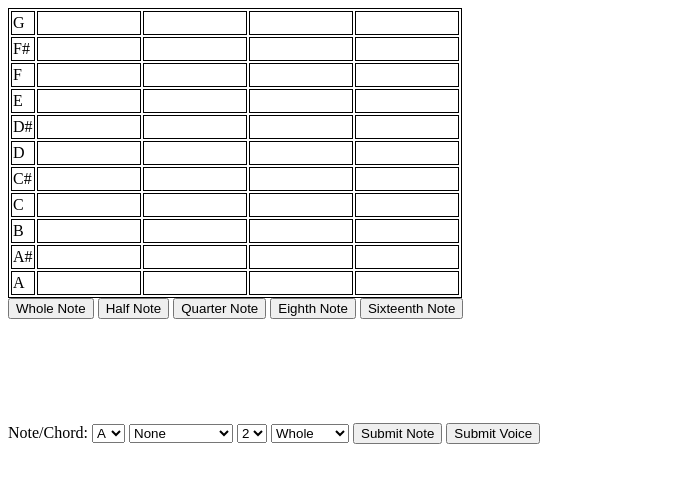
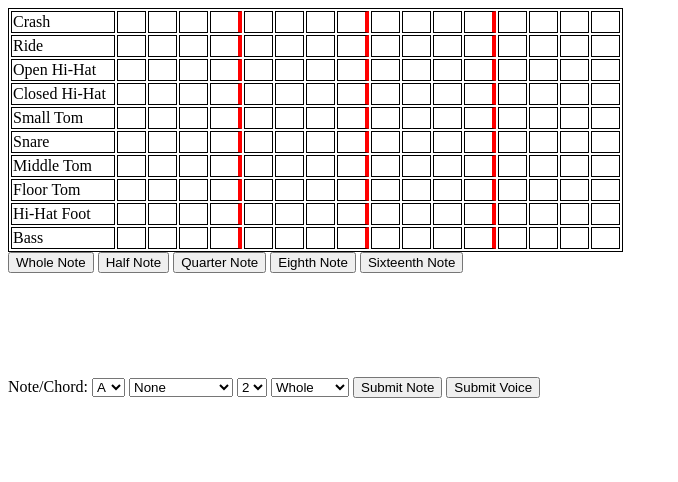
Before and after one commit to AaronKolenda/music-demo, a plain HTML site: page index.html in a window 1280 px wide. Shown: the whole page, without its empty margins (0-678 px from the left). Drawn offline with Linux system fonts and the light colour scheme.

Commit message:
adding looping through measure functionality

```diff
--- a/index.html
+++ b/index.html
@@ -14,77 +14,190 @@
     <div class="table-example">
     <table>
       <tr>
-        <td class="col1" id="startRow">G</td>
+        <td class="col1">Crash</td>
+        <td id="crash"></td>
+        <td class="two"></td>
+        <td class="three"></td>
+        <td class="beat-divide four"></td>
+        <td class="five"></td>
+        <td class="six"></td>
+        <td class="seven"></td>
+        <td class="beat-divide eight"></td>
+        <td class="nine"></td>
+        <td class="ten"></td>
+        <td class="eleven"></td>
+        <td class="beat-divide twelve"></td>
+        <td class="thirteen"></td>
+        <td class="fourteen"></td>
+        <td class="fifteen"></td>
+        <td class="sixteen"></td>
+      </tr>
+      <tr>
+        <td class="col1">Ride</td>
+        <td id="ride"></td>
+        <td></td>
+        <td></td>
+        <td class="beat-divide"></td>
         <td></td>
         <td></td>
         <td></td>
-        <td id="EndRow"></td>
-      </tr>
-      <tr>
-        <td class="col1">F#</td>
+        <td class="beat-divide"></td>
+        <td></td>
+        <td></td>
+        <td></td>
+        <td class="beat-divide"></td>
         <td></td>
         <td></td>
         <td></td>
         <td></td>
       </tr>
       <tr>
-        <td class="col1">F</td>
+        <td class="col1">Open Hi-Hat</td>
+        <td id="openHH"></td>
+        <td></td>
+        <td></td>
+        <td class="beat-divide"></td>
+        <td></td>
+        <td></td>
+        <td></td>
+        <td class="beat-divide"></td>
+        <td></td>
+        <td></td>
+        <td></td>
+        <td class="beat-divide"></td>
         <td></td>
         <td></td>
         <td></td>
         <td></td>
       </tr>
       <tr>
-        <td class="col1">E</td>
+        <td class="col1">Closed Hi-Hat</td>
+        <td id="closedHH"></td>
+        <td></td>
+        <td></td>
+        <td class="beat-divide"></td>
+        <td></td>
+        <td></td>
+        <td></td>
+        <td class="beat-divide"></td>
+        <td></td>
+        <td></td>
+        <td></td>
+        <td class="beat-divide"></td>
         <td></td>
         <td></td>
         <td></td>
         <td></td>
       </tr>
       <tr>
-        <td class="col1">D#</td>
+        <td class="col1">Small Tom</td>
+        <td id="small-tom"></td>
+        <td></td>
+        <td></td>
+        <td class="beat-divide"></td>
+        <td></td>
+        <td></td>
+        <td></td>
+        <td class="beat-divide"></td>
+        <td></td>
+        <td></td>
+        <td></td>
+        <td class="beat-divide"></td>
         <td></td>
         <td></td>
         <td></td>
         <td></td>
       </tr>
       <tr>
-        <td class="col1">D</td>
+        <td class="col1">Snare</td>
+        <td id="snare"></td>
+        <td></td>
+        <td></td>
+        <td class="beat-divide"></td>
+        <td></td>
+        <td></td>
+        <td></td>
+        <td class="beat-divide"></td>
+        <td></td>
+        <td></td>
+        <td></td>
+        <td class="beat-divide"></td>
         <td></td>
         <td></td>
         <td></td>
         <td></td>
       </tr>
       <tr>
-        <td class="col1">C#</td>
+        <td class="col1">Middle Tom</td>
+        <td id="middle-tom"></td>
+        <td></td>
+        <td></td>
+        <td class="beat-divide"></td>
+        <td></td>
+        <td></td>
+        <td></td>
+        <td class="beat-divide"></td>
+        <td></td>
+        <td></td>
+        <td></td>
+        <td class="beat-divide"></td>
         <td></td>
         <td></td>
         <td></td>
         <td></td>
       </tr>
       <tr>
-        <td class="col1">C</td>
+        <td class="col1">Floor Tom</td>
+        <td id="floor-tom"></td>
+        <td></td>
+        <td></td>
+        <td class="beat-divide"></td>
+        <td></td>
+        <td></td>
+        <td></td>
+        <td class="beat-divide"></td>
+        <td></td>
+        <td></td>
+        <td></td>
+        <td class="beat-divide"></td>
         <td></td>
         <td></td>
         <td></td>
         <td></td>
       </tr>
       <tr>
-        <td class="col1">B</td>
+        <td class="col1">Hi-Hat Foot</td>
+        <td id="HHFoot"></td>
+        <td></td>
+        <td></td>
+        <td class="beat-divide"></td>
+        <td></td>
+        <td></td>
+        <td></td>
+        <td class="beat-divide"></td>
+        <td></td>
+        <td></td>
+        <td></td>
+        <td class="beat-divide"></td>
         <td></td>
         <td></td>
         <td></td>
         <td></td>
       </tr>
       <tr>
-        <td class="col1">A#</td>
+        <td class="col1">Bass</td>
+        <td id="bass"></td>
+        <td></td>
+        <td></td>
+        <td class="beat-divide"></td>
         <td></td>
         <td></td>
         <td></td>
+        <td class="beat-divide"></td>
         <td></td>
-      </tr>
-      <tr>
-        <td class="col1">A</td>
+        <td></td>
+        <td></td>
+        <td class="beat-divide"></td>
         <td></td>
         <td></td>
         <td></td>
--- a/index.js
+++ b/index.js
@@ -1,37 +1,97 @@
     //var noteData = [];
 
 $(document).on("ready", function(){
- var $td = $("#startRow");
+  var $crash = $("#crash");
+  var $ride = $("#ride");
+  var $openHH = $("#openHH");
+  var $closedHH = $("#closedHH");
+  var $smallTom = $("#small-tom");
+  var $snare = $("#snare");
+  var $middleTom = $("#middle-tom");
+  var $floorTom = $("#floor-tom");
+  var $HHFoot = $("#HHFoot");
+  var $bass = $("#bass");
+
+ var rows = [$crash, $ride, $openHH, $closedHH, $smallTom, $snare, $middleTom, $floorTom, $HHFoot, $bass];
+
+      /*var playLine = function(row) {
+        while (row[0].nextElementSibling !== null) {
+          setTimeout(checkSelected, 1000, row);
+          row = row.next();
+        }
+        setTimeout(playNote, 1000, row);
+      }*/
 
 
-      var playLine = function() {
-        //console.log($td[0].nextElementSibling);
+      var playNote = function(row) {
 
-        if ($td[0].nextElementSibling === null) {
-          if ($td.hasClass('selected')) {
+          if (row.hasClass('selected')) {
+          console.log("last td, $td has selected class");
+          }
+          else {console.log("last td, $td doesn't have selected class")
+          }
+          console.log("it stopped")
+          return;
+
+      }
+
+      var checkSelected = function(row) {
+        if (row.hasClass('selected')) {
+          console.log("$td has selected class");
+          }
+          else {
+            console.log("$td doesn't have selected class")
+          }
+      }
+
+      var playLine = function(currentTD, originalTD, rowID, tempNum) {
+          currentTD = temp[tempNum];
+        if (currentTD[0].nextElementSibling === null) {
+          if (currentTD.hasClass('selected')) {
+          console.log("last td, $td has selected class");
+          }
+          else {console.log("last td, $td doesn't have selected class")
+          }
+          console.log("it reached the end")
+          //window.clearInterval(rowID);
+          temp[tempNum] = originalTD;
+          return;
+        }
+
+        if (currentTD.next()[0].nodeName === 'TD') {
+          if (currentTD.hasClass('selected')) {
           console.log("$td has selected class");
           }
           else {console.log("$td doesn't have selected class")
           }
-          console.log("it stopped")
-          window.clearInterval(intervalID);
-          return;
-        }
-
-        if ($td.next()[0].nodeName === 'TD') {
-          //console.log("it stopp");
-          if ($td.hasClass('selected')) {
-          console.log("$td has selected class");
-          }
-          else {console.log("$td doesn't have selected class")
-          }
-          $td = $td.next()
-        //console.log($td);
+          temp[tempNum] = currentTD.next();
         }
       }
+      var temp = rows.slice(0);
+      //console.log(rows);
+      //console.log(temp);
 
 
-var intervalID = setInterval(playLine, 1000);
+      //playLine(rows[0]);
+
+//var rowIDs = [crashID, rideID, openHHID, closedHHID, smallTomID, snareID, middleTomID, floorTomID, hhFootID, bassID];
+
+  var crashID = setInterval(function(){playLine(rows[0], rows[0], crashID, 0)}, 1000);
+
+
+//var crashID = setInterval(function(){playLine(rows[0], crashID, 0)}, 1000);
+//var rideID = setInterval(function(){playLine(rows[1], rideID, 1)}, 1000);
+
+/*var rideID = setInterval(playLine(rows[1], rowIDs[1]), 1000);
+var openHHID = setInterval(playLine(rows[2], rowIDs[2]), 1000);
+var closedHHID = setInterval(playLine(rows[3], rowIDs[3]), 1000);
+var smallTomID = setInterval(playLine(rows[4], rowIDs[4]), 1000);
+var snareID = setInterval(playLine(rows[5], rowIDs[5]), 1000);
+var middleTomID = setInterval(playLine(rows[6], rowIDs[6]), 1000);
+var floorTomID = setInterval(playLine(rows[7], rowIDs[7]), 1000);
+var hhFootID = setInterval(playLine(rows[8], rowIDs[8]), 1000);
+var bassID = setInterval(playLine(rows[9], rowIDs[9]), 1000);*/
+
 
 
   $('td').click(function() {
--- a/style.css
+++ b/style.css
@@ -3,12 +3,16 @@ table, td, tr {
 }
 
 td {
-  width: 100px;
-  height: 20px;
+  width: 25px;
+  height: 10px;
 }
 
 .col1 {
-  width: 20px;
+  width: 100px;
+}
+
+.beat-divide {
+	border-right: 4px solid red;
 }
 
 .selected {
```
